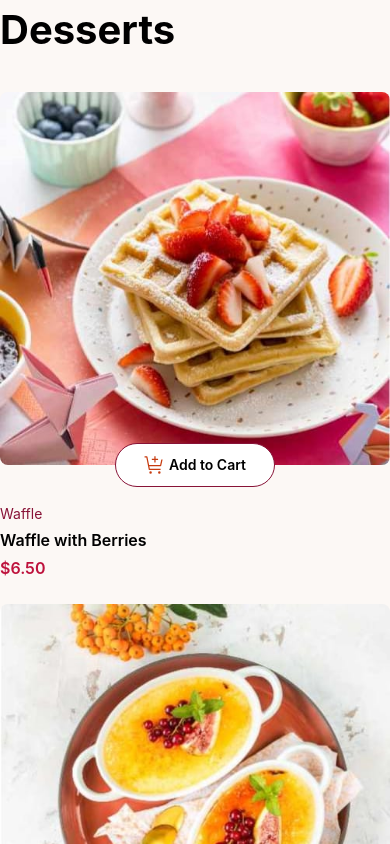
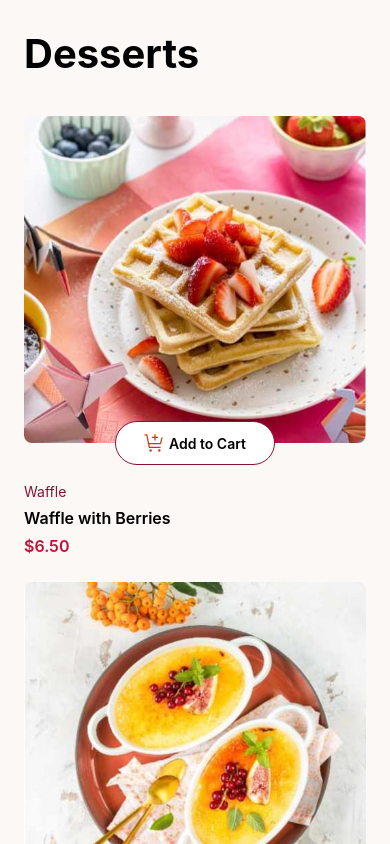
Before and after one commit to LukeT2340/ProductListWithCart, a React (Create React App) app: page / in a window 390 px wide. Shown: the top 844 px of the page. Built offline with nearby package versions, Linux system fonts and the light colour scheme.

Commit message:
Added certain degree of responsiveness

```diff
--- a/src/App.tsx
+++ b/src/App.tsx
@@ -8,7 +8,7 @@ function App() {
   const [products, setProducts] = useState(productsList);
 
   return (
-    <div className="flex lg:flex-row flex-col items-center lg:items-start justify-center bg-lightCream lg:p-[88px] gap-[32px] md:p-[40px] lg:p-[88px]">
+    <div className="flex lg:flex-row flex-col items-center lg:items-start justify-center bg-lightCream lg:p-[88px] gap-[32px] p-[24px] md:p-[40px] lg:p-[88px]">
       <ProductsDisplay products={products} setProducts={setProducts} />
       <Cart products={products} setProducts={setProducts} />
     </div>
```
